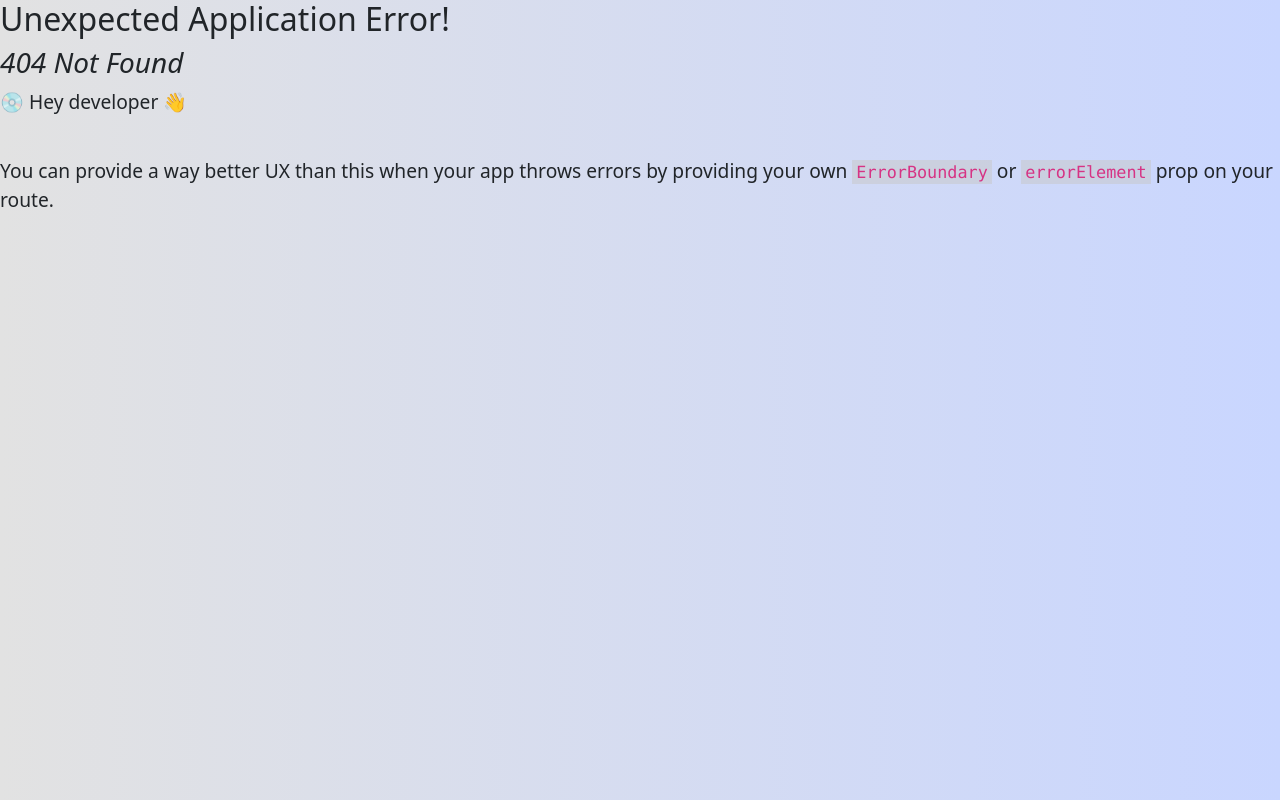
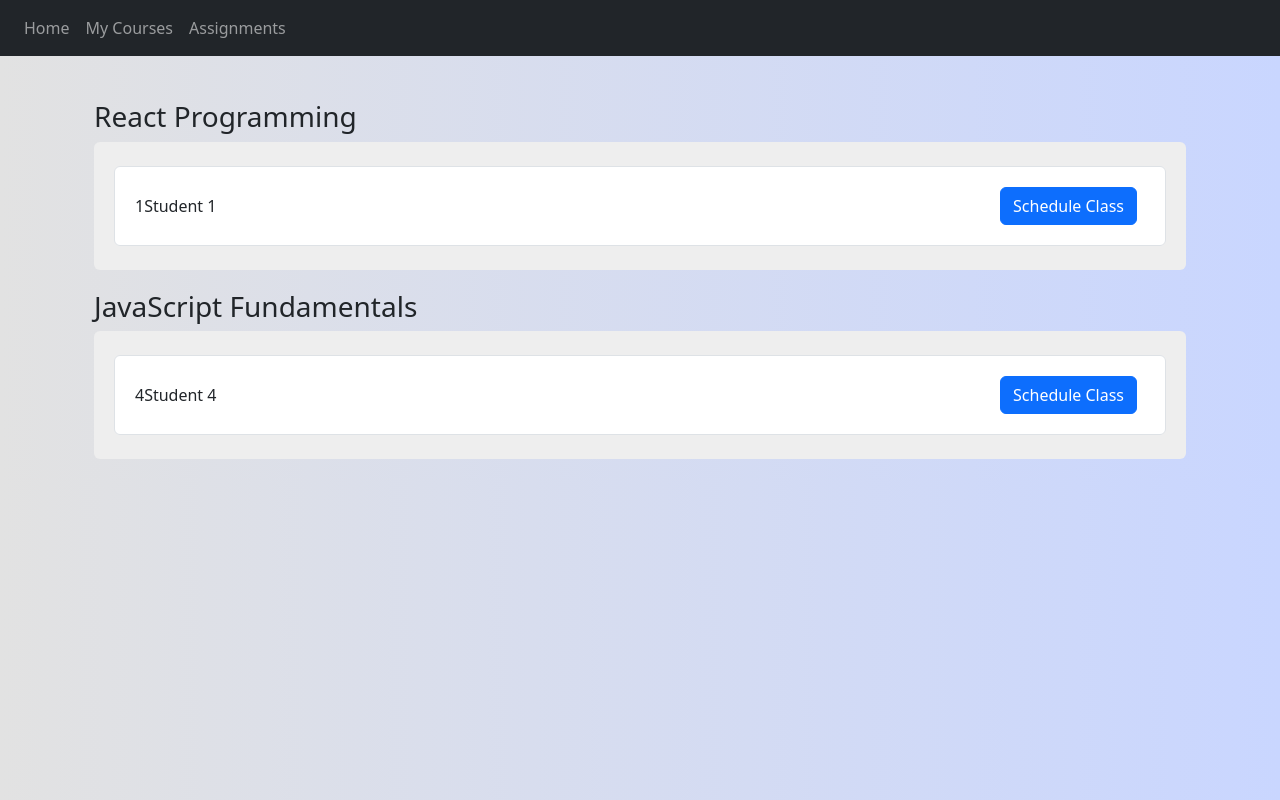
Before and after one commit to cernoalpha/pashae, a React (Vite) app: page /teacherdash in a window 1280 px wide. Before the commit this address had no page. Built offline with nearby package versions, Linux system fonts and the light colour scheme.

Commit message:
new streamline

```diff
--- a/src/pages/AddCourse.jsx
+++ b/src/pages/AddCourse.jsx
@@ -105,9 +105,10 @@ const CourseCreationPage = () => {
           <Navbar.Toggle aria-controls="basic-navbar-nav" />
           <Navbar.Collapse id="basic-navbar-nav">
             <Nav className="justify-content-start">
-      <Nav.Link as={Link} to="/">Home</Nav.Link>
-      <Nav.Link as={Link} to="/cc">My courses</Nav.Link>
-      <Nav.Link as={Link} to="/contact">Contact</Nav.Link>
+              <Nav.Link as={Link} to="/teacherdash">Home</Nav.Link>
+              <Nav.Link as={Link} to="/createcourse">My Courses</Nav.Link>
+              <Nav.Link as={Link} to="/createass">Assignments</Nav.Link>
+
             </Nav>
           </Navbar.Collapse>
         </Navbar>
--- a/src/pages/Assignment.jsx
+++ b/src/pages/Assignment.jsx
@@ -74,13 +74,14 @@ const AssignmentPage = () => {
         <Navbar.Toggle aria-controls="basic-navbar-nav" />
         <Navbar.Collapse id="basic-navbar-nav">
           <Nav className="justify-content-start">
-      <Nav.Link as={Link} to="/">Home</Nav.Link>
-      <Nav.Link as={Link} to="/cc">My courses</Nav.Link>
-      <Nav.Link as={Link} to="/contact">Contact</Nav.Link>
+            <Nav.Link as={Link} to="/studentdash">Home</Nav.Link>
+            <Nav.Link as={Link} to="/coursespage">All Courses</Nav.Link>
+            <Nav.Link as={Link} to="/assignments">Assignments</Nav.Link>
+            <Nav.Link as={Link} to="/AI">AI</Nav.Link>
+            <Nav.Link as={Link} to="">Report</Nav.Link>
           </Nav>
         </Navbar.Collapse>
       </Navbar>
-
 
     <Container fluid>
       <Row>
--- a/src/pages/Courses.jsx
+++ b/src/pages/Courses.jsx
@@ -142,9 +142,11 @@ const CoursesPage = () => {
         <Navbar.Toggle aria-controls="basic-navbar-nav" />
         <Navbar.Collapse id="basic-navbar-nav">
           <Nav className="justify-content-start">
-      <Nav.Link as={Link} to="/">Home</Nav.Link>
-      <Nav.Link as={Link} to="/cc">My courses</Nav.Link>
-      <Nav.Link as={Link} to="/contact">Contact</Nav.Link>
+            <Nav.Link as={Link} to="/studentdash">Home</Nav.Link>
+            <Nav.Link as={Link} to="/coursespage">All Courses</Nav.Link>
+            <Nav.Link as={Link} to="/assignments">Assignments</Nav.Link>
+            <Nav.Link as={Link} to="/AI">AI</Nav.Link>
+            <Nav.Link as={Link} to="">Report</Nav.Link>
           </Nav>
         </Navbar.Collapse>
       </Navbar>
--- a/src/pages/StudentDash.jsx
+++ b/src/pages/StudentDash.jsx
@@ -146,14 +146,16 @@ const Dashboard = () => {
 
   return (
     <>
-      <Navbar bg="dark" variant="dark" expand="lg">
+          <Navbar bg="dark" variant="dark" expand="lg">
         <Navbar.Brand as={Link} to="/"></Navbar.Brand>
         <Navbar.Toggle aria-controls="basic-navbar-nav" />
         <Navbar.Collapse id="basic-navbar-nav">
           <Nav className="justify-content-start">
-            <Nav.Link as={Link} to="/">Home</Nav.Link>
-            <Nav.Link as={Link} to="/cc">My courses</Nav.Link>
-            <Nav.Link as={Link} to="/contact">Contact</Nav.Link>
+            <Nav.Link as={Link} to="/studentdash">Home</Nav.Link>
+            <Nav.Link as={Link} to="/coursespage">All Courses</Nav.Link>
+            <Nav.Link as={Link} to="/assignments">Assignments</Nav.Link>
+            <Nav.Link as={Link} to="/AI">AI</Nav.Link>
+            <Nav.Link as={Link} to="">Report</Nav.Link>
           </Nav>
         </Navbar.Collapse>
       </Navbar>
--- a/src/pages/TeacherAssignment.jsx
+++ b/src/pages/TeacherAssignment.jsx
@@ -134,9 +134,10 @@ const AssignmentSettings = () => {
           <Navbar.Toggle aria-controls="basic-navbar-nav" />
           <Navbar.Collapse id="basic-navbar-nav">
             <Nav className="justify-content-start">
-            <Nav.Link as={Link} to="/">Home</Nav.Link>
-            <Nav.Link as={Link} to="/cc">My courses</Nav.Link>
-            <Nav.Link as={Link} to="/contact">Contact</Nav.Link>
+              <Nav.Link as={Link} to="/teacherdash">Home</Nav.Link>
+              <Nav.Link as={Link} to="/createcourse">My Courses</Nav.Link>
+              <Nav.Link as={Link} to="/createass">Assignments</Nav.Link>
+
             </Nav>
           </Navbar.Collapse>
         </Navbar>
--- a/src/pages/TeacherDash.jsx
+++ b/src/pages/TeacherDash.jsx
@@ -29,17 +29,12 @@ const TeacherDashboard = () => {
       courseName: "React Programming",
       students: [
         { id: 1, name: "Student 1" },
-        { id: 2, name: "Student 2" },
-        { id: 3, name: "Student 3" },
-        { id: 3, name: "Student 9" },
       ],
     },
     {
       courseName: "JavaScript Fundamentals",
       students: [
         { id: 4, name: "Student 4" },
-        { id: 5, name: "Student 5" },
-        { id: 6, name: "Student 6" },
       ],
     },
   ];
@@ -131,9 +126,10 @@ const TeacherDashboard = () => {
           <Navbar.Toggle aria-controls="basic-navbar-nav" />
           <Navbar.Collapse id="basic-navbar-nav">
             <Nav className="justify-content-start">
-      <Nav.Link as={Link} to="/">Home</Nav.Link>
-      <Nav.Link as={Link} to="/cc">My courses</Nav.Link>
-      <Nav.Link as={Link} to="/contact">Contact</Nav.Link>
+              <Nav.Link as={Link} to="/teacherdash">Home</Nav.Link>
+              <Nav.Link as={Link} to="/createcourse">My Courses</Nav.Link>
+              <Nav.Link as={Link} to="/createass">Assignments</Nav.Link>
+
             </Nav>
           </Navbar.Collapse>
         </Navbar>
@@ -154,7 +150,6 @@ const TeacherDashboard = () => {
                       {student.name}
                       <div className="button-container">
                         <Button className="btn mx-2 btn-primary" onClick={handleCreateClass}>Schedule Class</Button>
-                        {/* <Button className="btn btn-primary">Assignment</Button> */}
                       </div>
                     </li>
                   ))}
@@ -215,17 +210,6 @@ const TeacherDashboard = () => {
                         onChange={handleInputChange}
                       />
                     </Form.Group>
-
-                    {/* <Form.Group className="mb-3">
-                      <Form.Label>Google Meet Link:</Form.Label>
-                      <FormControl
-                        type="text"
-                        name="meetLink"
-                        value={newClass.meetLink}
-                        onChange={handleInputChange}
-                      />
-                    </Form.Group> */}
-
                     <Button
                       type="button"
                       onClick={handleSaveClass}
```
Also changed, not shown: src/main.jsx (+12 -6 lines). Lines whose indentation alone changed are shown as unchanged.
